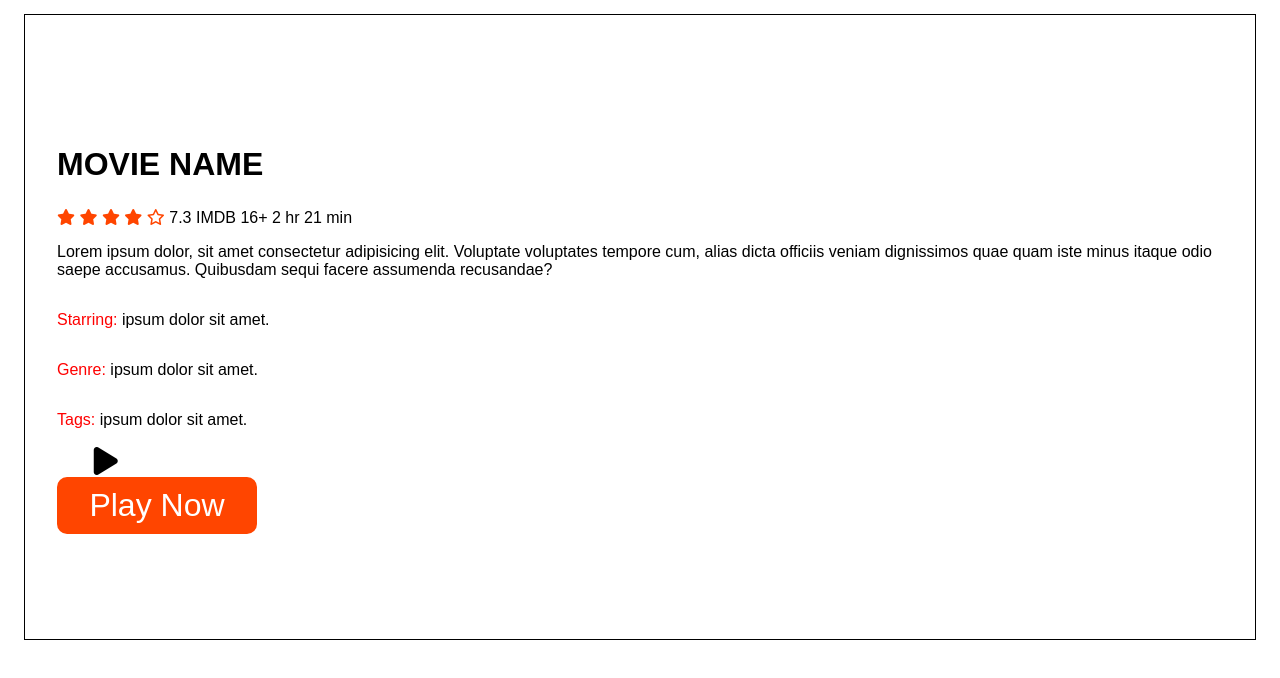
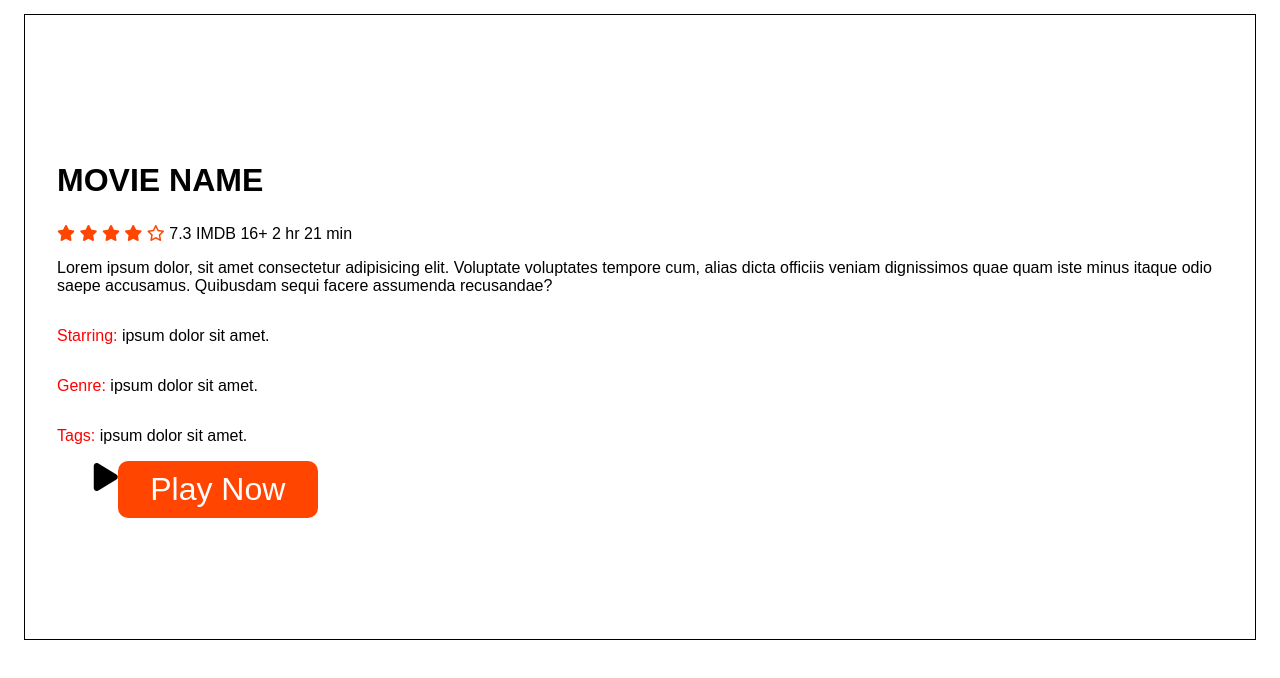
Before and after one commit to fkazanci/witFlix-Project, a plain HTML site: page index.html in a window 1280 px wide. Shown: the part 90-768 px from the top of the page. Drawn offline with Linux system fonts and the light colour scheme.

Commit message:
section to be continued

```diff
--- a/index.css
+++ b/index.css
@@ -71,7 +71,7 @@ color: orangered;
 }
 .play-section{
     display: flex;
-    align-items: center;
+    justify-items: center;
 }
 .play-icon{
     font-size: 2rem;
--- a/index.html
+++ b/index.html
@@ -24,7 +24,7 @@
     <main>
         <h2>MOVIE NAME</h2>
         <div class="info-section">
-            <span>
+            <span class="raiting-container">
             <i class="fa-solid fa-star "></i>
             <i class="fa-solid fa-star "></i>
             <i class="fa-solid fa-star "></i>
@@ -47,8 +47,10 @@
         <p>
             <span class="text-red">Tags:</span> ipsum dolor sit amet.
         </p>
+        <div class="play-section">
         <i class="fa-solid fa-play play-icon"></i>
         <div class="btn">Play Now</div>
+    </div>
     </main>
     <section></section>
     <section></section>
```
